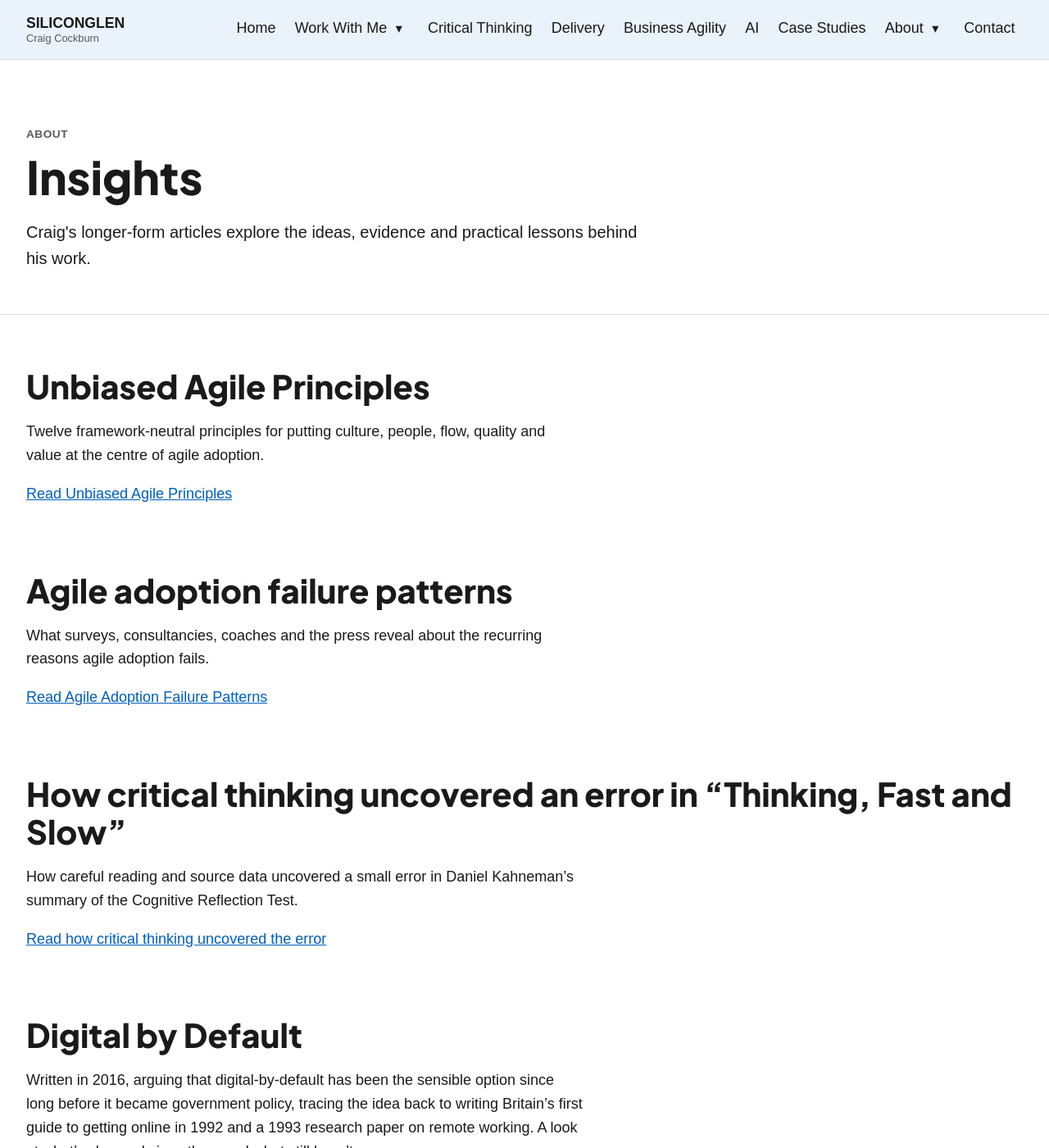
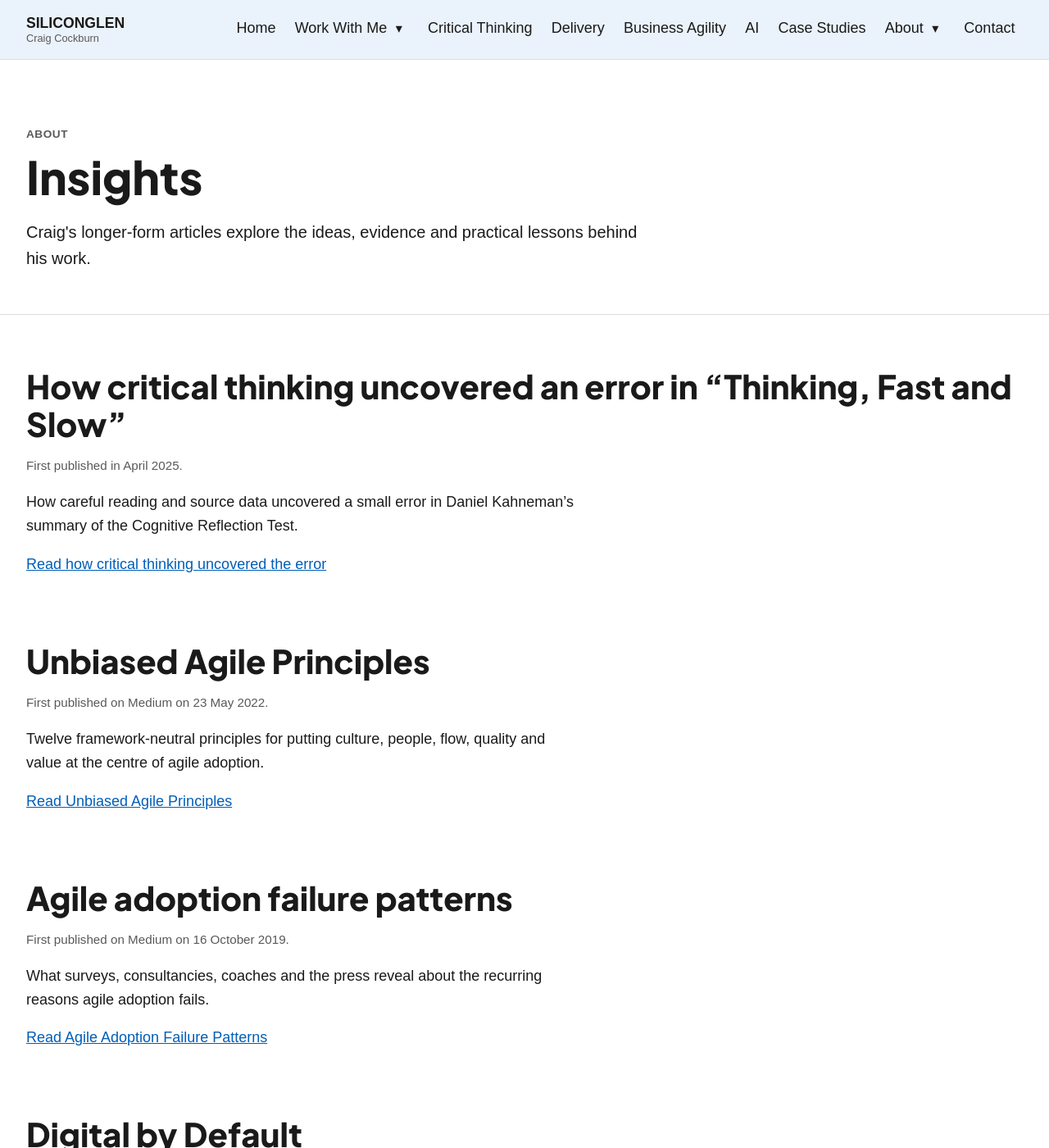
Before and after one commit to siliconglen/siliconglen-site, a Jekyll site: the page built from insights/index.md, in a window 1280 px wide and 1400 px high. Shown: the whole window at 82% size. Built offline with Jekyll 4.4.1, drawn with Linux system fonts in a browser that asks for light colours; some of the changed text lies outside the part shown.

Commit message:
Show and sort Insights publication dates

```diff
--- a/insights/index.md
+++ b/insights/index.md
@@ -7,7 +7,17 @@ description: "Longer-form articles and insights from Craig Cockburn."
 permalink: /insights/
 ---
 
+## How critical thinking uncovered an error in “Thinking, Fast and Slow”
+
+<p class="publication-date">First published in April 2025.</p>
+
+How careful reading and source data uncovered a small error in Daniel Kahneman's summary of the Cognitive Reflection Test.
+
+[Read how critical thinking uncovered the error]({{ '/insights/critical-thinking-kahneman-correction/' | relative_url }})
+
 ## Unbiased Agile Principles
+
+<p class="publication-date">First published on Medium on 23 May 2022.</p>
 
 Twelve framework-neutral principles for putting culture, people, flow, quality and value at the centre of agile adoption.
 
@@ -15,17 +25,15 @@ Twelve framework-neutral principles for putting culture, people, flow, quality a
 
 ## Agile adoption failure patterns
 
+<p class="publication-date">First published on Medium on 16 October 2019.</p>
+
 What surveys, consultancies, coaches and the press reveal about the recurring reasons agile adoption fails.
 
 [Read Agile Adoption Failure Patterns]({{ '/insights/agile-adoption-failure-patterns/' | relative_url }})
 
-## How critical thinking uncovered an error in “Thinking, Fast and Slow”
+## Digital by Default
 
-How careful reading and source data uncovered a small error in Daniel Kahneman's summary of the Cognitive Reflection Test.
-
-[Read how critical thinking uncovered the error]({{ '/insights/critical-thinking-kahneman-correction/' | relative_url }})
-
-## Digital by Default
+<p class="publication-date">First published on Medium on 4 March 2016.</p>
 
 Written in 2016, arguing that digital-by-default has been the sensible option since long before it became government policy, tracing the idea back to writing Britain's first guide to getting online in 1992 and a 1993 research paper on remote working. A look at what's changed since then, and what still hasn't.
 
@@ -33,6 +41,8 @@ Written in 2016, arguing that digital-by-default has been the sensible option si
 
 ## Internet of Things and the future of search
 
+<p class="publication-date">First published on Medium on 3 March 2016.</p>
+
 Written in 2016, on why intermediary platforms (Skyscanner, job boards, Autotrader) still dominate search years after the idea was first floated that they'd be disrupted, and what that means for how search and discovery need to evolve, an argument that's only become more relevant with AI-driven search.
 
 [Read Internet of Things and the future of search on Medium](https://siliconglen.medium.com/the-internet-of-things-and-the-future-of-search-5f1f60a7aab0)
```
Also changed, not shown: DESIGN_STANDARDS.md (+1 -0 lines).
